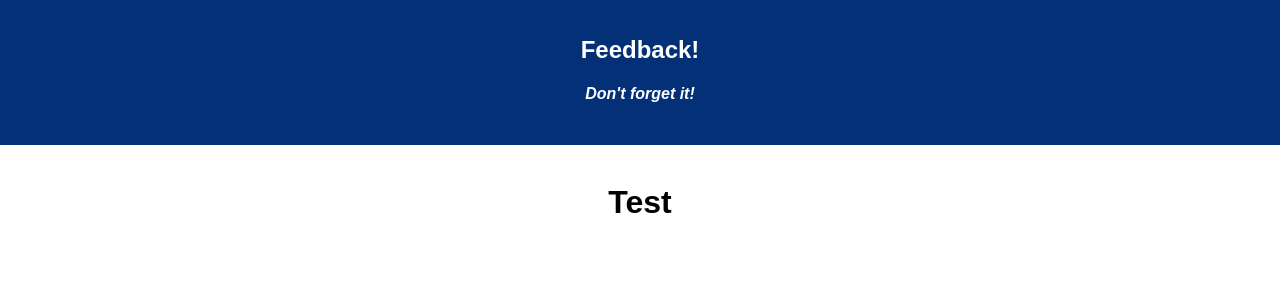
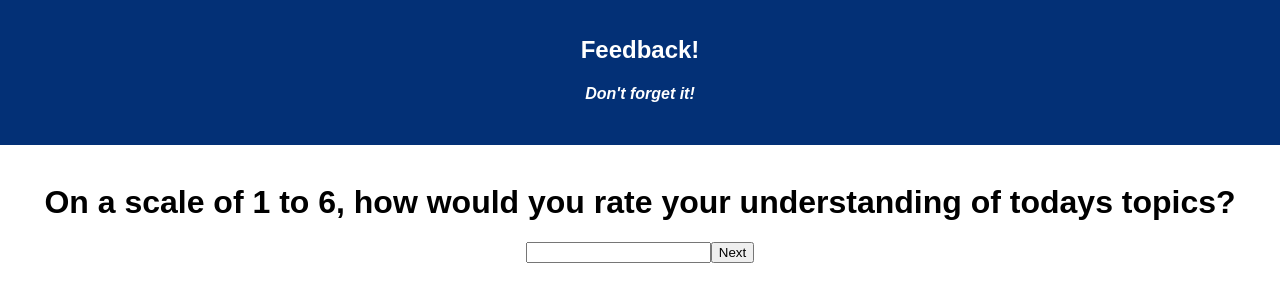
Before and after one commit to KStomberg/redux-feedback-loop-, a React (Create React App) app: page /#/understanding in a window 1280 px wide. Shown: the top 302 px of the page. Built offline with nearby package versions, Linux system fonts and the light colour scheme.

Commit message:
set client side for sending in understanding

```diff
--- a/src/components/Understanding/Understanding.js
+++ b/src/components/Understanding/Understanding.js
@@ -4,10 +4,29 @@ import {withRouter} from 'react-router-dom';
 
 class Understanding extends Component {
 
+    updateUnderstanding = (event) => {
+        this.props.dispatch({
+            type: 'SET_Understanding',
+            payload: event.target.value
+        });
+        console.log('event.target.value', event.target.value);
+    }
+
+    onNext = () => {
+        console.log('Moving to next page => Supported');
+        this.props.history.push('/supported')
+    }
+
     render() {
         return(
             <div>
-                <h1>Test</h1>
+                <h1>On a scale of 1 to 6, how would you rate your understanding of todays topics?</h1>
+                <input required
+                    type="number"
+                    className="input"
+                    onChange={this.updateUnderstanding}
+                />
+                <button onClick={this.onNext} > Next </button>
             </div>
         )
     }
```
